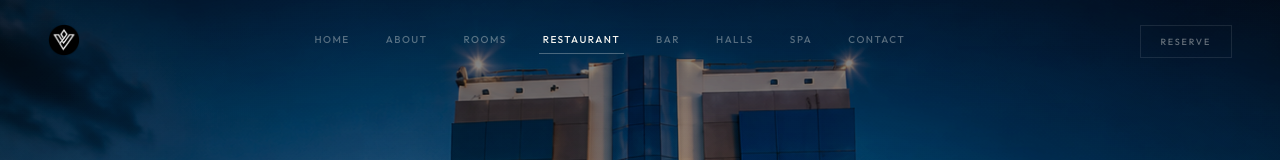
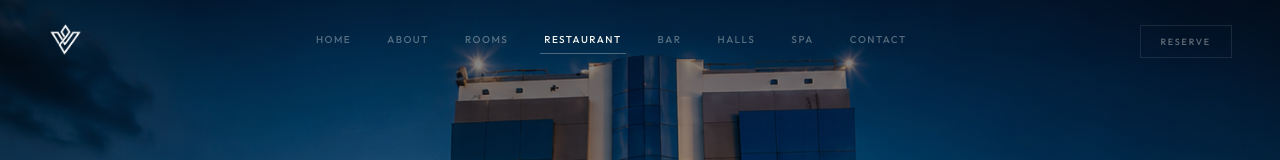
Before and after one commit to supperyaso-netizen/varipark, a React (Vite) app: page / in a window 1280 px wide. Shown: the top 160 px of the page. Built offline with nearby package versions, Linux system fonts and the light colour scheme.

Commit message:
Use logo2.png in navbar/footer/loading; remove Contact divider; keep logo.png as favicon

```diff
--- a/src/components/Contact.jsx
+++ b/src/components/Contact.jsx
@@ -38,14 +38,6 @@ export default function Contact() {
                 Begins Here.
               </motion.h2>
             </div>
-
-            <motion.div
-              className="divider-line mb-8 md:mb-10"
-              initial={{ scaleX: 0 }}
-              animate={inView ? { scaleX: 1 } : {}}
-              transition={{ duration: 0.8, delay: 0.3, ease: [0.16, 1, 0.3, 1] }}
-              style={{ transformOrigin: 'left' }}
-            />
 
             <div className="space-y-6 md:space-y-8 mb-10 md:mb-14">
               {[
--- a/src/components/Footer.jsx
+++ b/src/components/Footer.jsx
@@ -26,7 +26,7 @@ export default function Footer() {
               className={`transition-opacity duration-700 ${inView ? 'opacity-100' : 'opacity-0'}`}
             >
               <img
-                src="/logo.png"
+                src="/logo2.png"
                 alt="Vari Park"
                 className="h-8 md:h-9 w-auto"
               />
--- a/src/components/LoadingScreen.jsx
+++ b/src/components/LoadingScreen.jsx
@@ -68,7 +68,7 @@ export default function LoadingScreen({ onComplete, contentReady }) {
               className="overflow-hidden"
             >
               <img
-                src="/logo.png"
+                src="/logo2.png"
                 alt="Vari Park"
                 className="h-9 md:h-10 w-auto"
               />
--- a/src/components/Navigation.jsx
+++ b/src/components/Navigation.jsx
@@ -91,7 +91,7 @@ export default function Navigation() {
         <div className="max-w-[1400px] mx-auto px-5 md:px-8 lg:px-12 flex items-center justify-between h-14 md:h-16 lg:h-20">
           <a href="#hero" className="relative z-10 flex items-center" onClick={(e) => { e.preventDefault(); scrollTo('#hero', 'Home') }}>
             <img
-              src="/logo.png"
+              src="/logo2.png"
               alt="Vari Park"
               className="h-7 md:h-8 w-auto transition-all duration-500"
             />
```
Also changed, not shown: public/logo2.png (added).
